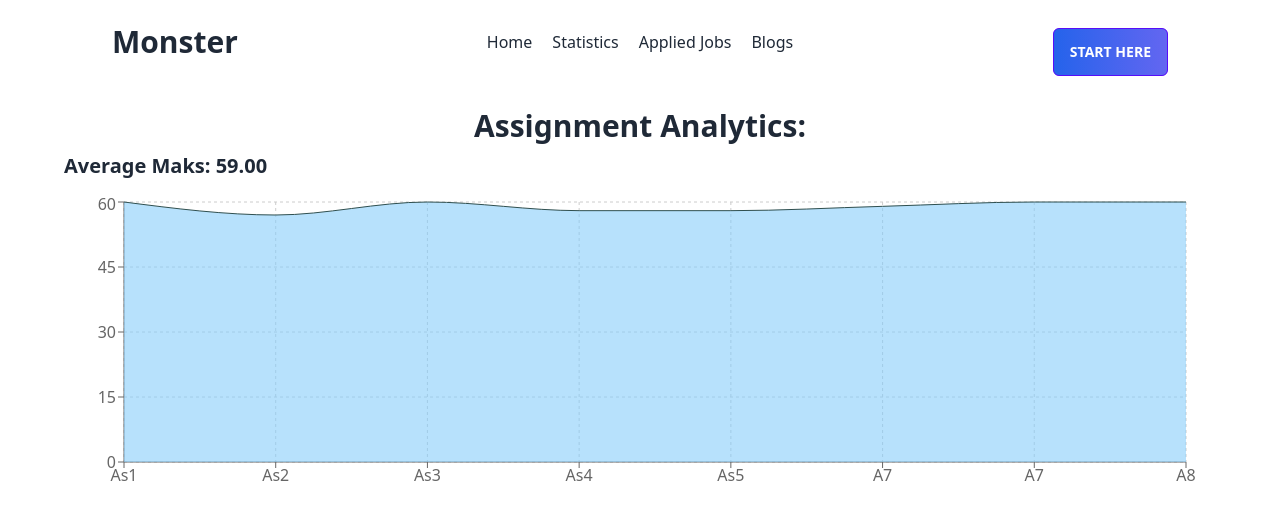
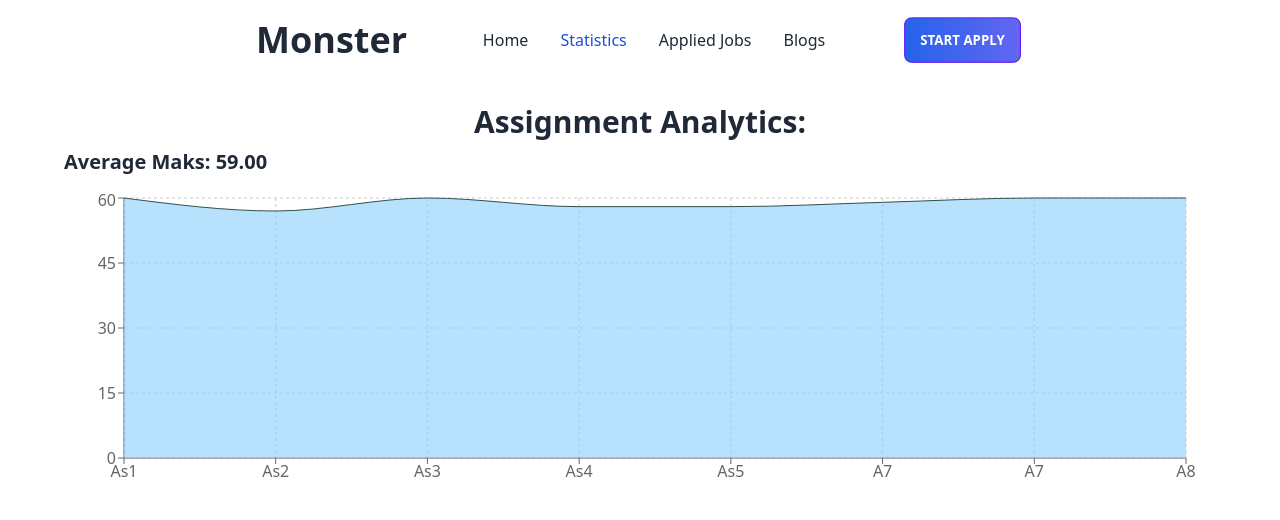
Before and after one commit to ashikur-rahman-asif/Monster-9, a React (Vite) app: page /statistics in a window 1280 px wide. Shown: the top 520 px of the page. Built offline with nearby package versions, Linux system fonts and the light colour scheme.

Commit message:
responsive nav bar

```diff
--- a/src/components/Header/Header.jsx
+++ b/src/components/Header/Header.jsx
@@ -1,62 +1,140 @@
 import React, { useState } from "react";
-import { Link } from "react-router-dom";
-import { Bars3Icon } from "@heroicons/react/24/solid";
+import { Link, NavLink } from "react-router-dom";
+import { Bars3BottomRightIcon, BoltIcon, XMarkIcon } from "@heroicons/react/24/solid";
 import './Header.css'
 const Header = () => {
+  const [isMenuOpen, setIsMenuOpen] = useState(false);
   return (
-    <div>
-      <div className="navbar bg-base-100 px-5 md:px-28">
-        <div className="navbar-start">
-          <div className="dropdown">
-            <label tabIndex="0" className="lg:hidden">
-              <Bars3Icon className=" h-6 w-6" />
-            </label>
-            <ul
-              tabIndex="0"
-              className=" menu-compact dropdown-content mt-3 p-2 bg-yellow-100 rounded-box w-52"
-            >
-              <li>
-                <Link to="">Home</Link>
-              </li>
-              <li>
-                <Link to="/statistics">Statistics</Link>
-              </li>
-              <li>
-                <Link to="/applied">Applied Jobs</Link>
-              </li>
-              <li>
-                <Link to="/blogs">Blog</Link>
-              </li>
-            </ul>
+    <div className='job-container'>
+      <div className='header relative flex justify-between items-center'>
+        <Link to='/'>
+          <div className='flex gap-2 justify-center items-center'>
+            <p className='text-2xl md:text-4xl font-extrabold'>Monster</p>
           </div>
-          <div className="mx-auto lg:mx-0 text-lg font-bold lg:text-3xl">
-            <Link to="/">Monster</Link>
-          </div>
-        </div>
-        <div className="navbar-center hidden lg:flex">
-          <ul className="menu-horizontal px-1 gap-5">
-            <li className="m-3 lg:m-0">
-              <Link to="">Home</Link>
+        </Link>
+          <ul className='items-center  hidden space-x-8 lg:flex'>
+            <li>
+              <NavLink to='/'
+                className={({ isActive }) =>
+                  isActive
+                    ? "text-blue-700"
+                    : "default"
+                }
+              >
+                Home
+              </NavLink>
             </li>
-            <li className="m-3 lg:m-0">
-              <Link to="/statistics">Statistics</Link>
+            <li>
+              <NavLink to='/statistics'
+                className={({ isActive }) =>
+                  isActive
+                    ? "text-blue-700"
+                    : "default"
+                }
+              >
+                Statistics
+              </NavLink>
             </li>
-            <li className="m-3 lg:m-0">
-              <Link to="/applied">Applied Jobs</Link>
+            <li>
+              <NavLink to='/applied'
+                className={({ isActive }) =>
+                  isActive
+                    ? "text-blue-700"
+                    : "default"
+                }
+              >
+                Applied Jobs
+              </NavLink>
             </li>
-            <li className="m-3 lg:m-0">
-              <Link to="/blogs">Blogs</Link>
+            <li>
+              <NavLink to='/blogs'
+                className={({ isActive }) =>
+                  isActive
+                    ? "text-blue-700"
+                    : "default"
+                }
+              >
+                Blogs
+              </NavLink>
             </li>
           </ul>
+
+        <div className='hidden md:flex'>
+          <button className='btn btn-primary bg-gradient-to-r from-blue-600 to-indigo-500 text-white'>Start Apply</button>
         </div>
-        <div className="navbar-end">
-          <button className="common-btn">
-            Start Here
+
+
+        <div className='lg:hidden'>
+          <button
+            aria-label='Open Menu'
+            title='Open Menu'
+            onClick={() => setIsMenuOpen(true)}
+          >
+            <Bars3BottomRightIcon className='w-6 h-6 text-gray-600' />
           </button>
+          {
+            isMenuOpen && (
+              <div className='absolute top-0 left-0 w-full z-10'>
+                <div className='p-5 bg-white border rounded shadow-sm'>
+                  <div className='flex items-center justify-between mb-4'>
+
+                  <div>
+                    <Link to="/" className="inline-flex items-center">
+                      <BoltIcon className="h-6 w-6 text-blue-500" />
+                      <span className="ml-2 text-xl font-bold tracking-wide text-gray-800 uppercase">
+                        Monster
+                      </span>
+                    </Link>
+                  </div>
+                    <div>
+                    <button
+                      aria-label="Close Menu"
+                      title="Close Menu"
+                      onClick={() => setIsMenuOpen(false)}
+                    >
+                      <XMarkIcon className="w-5 text-gray-600" />
+                    </button>
+                  </div>
+                  </div>
+                  <nav>
+                    <ul className='space-y-4'>
+                    <li>
+                      <Link to="/" className="default">
+                        Home
+                      </Link>
+                    </li>
+                      <li>
+                        <Link
+                          to='/statistics'
+                          className='font-medium tracking-wide text-gray-700 transition-colors duration-200 hover:text-blue-400'>
+                        Statistics
+                        </Link>
+                      </li>
+                      <li>
+                        <Link
+                          to='/applied'
+                          className='font-medium tracking-wide text-gray-700 transition-colors duration-200 hover:text-blue-400'
+                           >
+                          Applied Jobs
+                        </Link>
+                      </li>
+                      <li>
+                        <Link
+                          to='/blogs'
+                          className='font-medium tracking-wide text-gray-700 transition-colors duration-200 hover:text-blue-400' >
+                          Blogs
+                        </Link>
+                      </li>
+                    </ul>
+                  </nav>
+                </div>
+              </div>
+            )
+          }
         </div>
       </div>
-    </div>
+      </div>
+
   );
 };
-
 export default Header;
```
